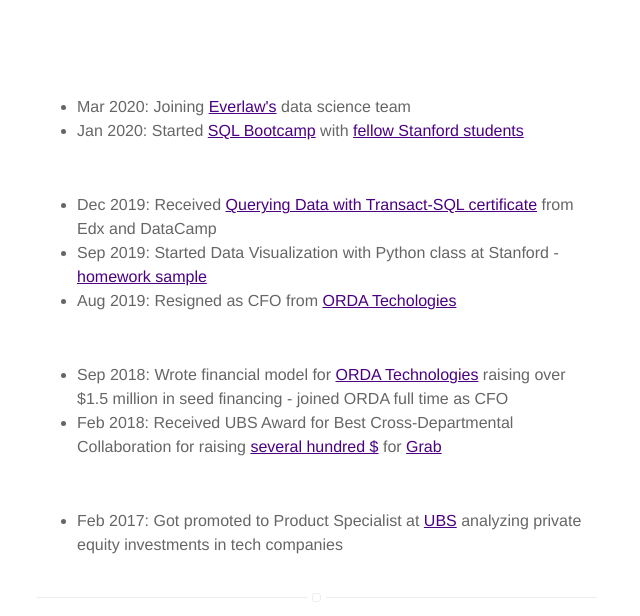
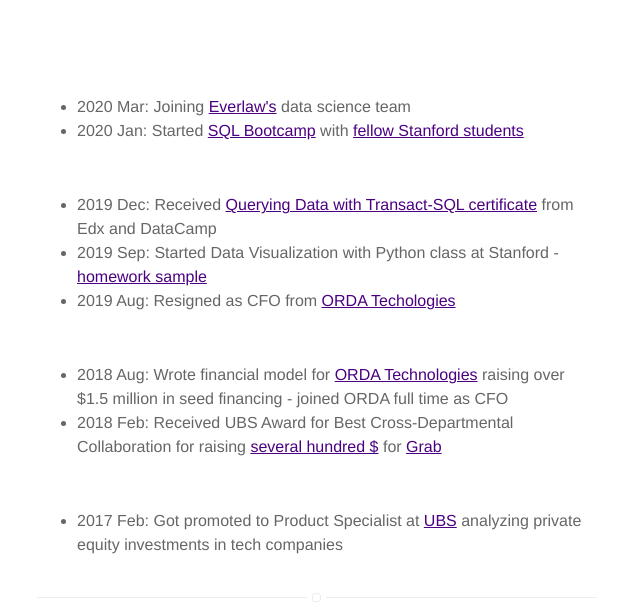
Before and after one commit to antonschneider90/antonschneider90.github.io, a Jekyll site: the page built from index.html, in a window 1280 px wide. Shown: the part 484-1100 px from the top of the page, without its empty margins (323-963 px from the left). Built offline with Jekyll 4.4.1, drawn with Linux system fonts in a browser that asks for light colours.

Commit message:
Update index.html

```diff
--- a/index.html
+++ b/index.html
@@ -5,21 +5,21 @@
 
 <p><br/><br/><p>
 <ul>
-  <li>Mar 2020: Joining <a href='https://www.everlaw.com/'> Everlaw's</a> data science team </li>
-  <li>Jan 2020: Started <a href='https://github.com/antonschneider90/sql_class'> SQL Bootcamp</a> with <a href='https://www.linkedin.com/groups/13782702/'>fellow Stanford students</a></li>
+  <li>2020 Mar: Joining <a href='https://www.everlaw.com/'> Everlaw's</a> data science team </li>
+  <li>2020 Jan: Started <a href='https://github.com/antonschneider90/sql_class'> SQL Bootcamp</a> with <a href='https://www.linkedin.com/groups/13782702/'>fellow Stanford students</a></li>
 </ul>
 <br/>
 <ul>
-  <li>Dec 2019: Received <a href='https://courses.edx.org/certificates/5cadcead634f4b788f61a7e8577d4dc1'>Querying Data with Transact-SQL certificate</a> from Edx and DataCamp</a></li>
-  <li>Sep 2019: Started Data Visualization with Python class at Stanford - <a href='https://docs.google.com/presentation/d/1Gf8rLpWvSeXnFtvmxLIZhCfR-sl-3g8XUPl3gAOfrcI/edit#slide=id.g6f6f8325f8_0_30'>homework sample</a></a></li>
-  <li>Aug 2019: Resigned as CFO from <a href='https://www.orda-app.com/guests'>ORDA Techologies</a></li>
+  <li>2019 Dec: Received <a href='https://courses.edx.org/certificates/5cadcead634f4b788f61a7e8577d4dc1'>Querying Data with Transact-SQL certificate</a> from Edx and DataCamp</a></li>
+  <li>2019 Sep: Started Data Visualization with Python class at Stanford - <a href='https://docs.google.com/presentation/d/1Gf8rLpWvSeXnFtvmxLIZhCfR-sl-3g8XUPl3gAOfrcI/edit#slide=id.g6f6f8325f8_0_30'>homework sample</a></a></li>
+  <li>2019 Aug: Resigned as CFO from <a href='https://www.orda-app.com/guests'>ORDA Techologies</a></li>
 </ul>
 <br/>
 <ul>
-  <li>Sep 2018: Wrote financial model for <a href='https://www.orda-app.com/guests'>ORDA Technologies</a> raising over $1.5 million in seed financing - joined ORDA full time as CFO</li>
-  <li>Feb 2018: Received UBS Award for Best Cross-Departmental Collaboration for raising  <a href='https://www.tmtfinance.com/news/grab-seizes-us1bn'>several hundred $</a> for <a href='https://en.wikipedia.org/wiki/Grab_(company)'>Grab</a></li>
+  <li>2018 Aug: Wrote financial model for <a href='https://www.orda-app.com/guests'>ORDA Technologies</a> raising over $1.5 million in seed financing - joined ORDA full time as CFO</li>
+  <li>2018 Feb: Received UBS Award for Best Cross-Departmental Collaboration for raising  <a href='https://www.tmtfinance.com/news/grab-seizes-us1bn'>several hundred $</a> for <a href='https://en.wikipedia.org/wiki/Grab_(company)'>Grab</a></li>
 </ul>
 <br/>
 <ul>
-  <li>Feb 2017: Got promoted to Product Specialist at <a href='https://www.ubs.com/global/en.html'>UBS</a> analyzing private equity investments in tech companies</li>
+  <li>2017 Feb: Got promoted to Product Specialist at <a href='https://www.ubs.com/global/en.html'>UBS</a> analyzing private equity investments in tech companies</li>
 </ul>
```
